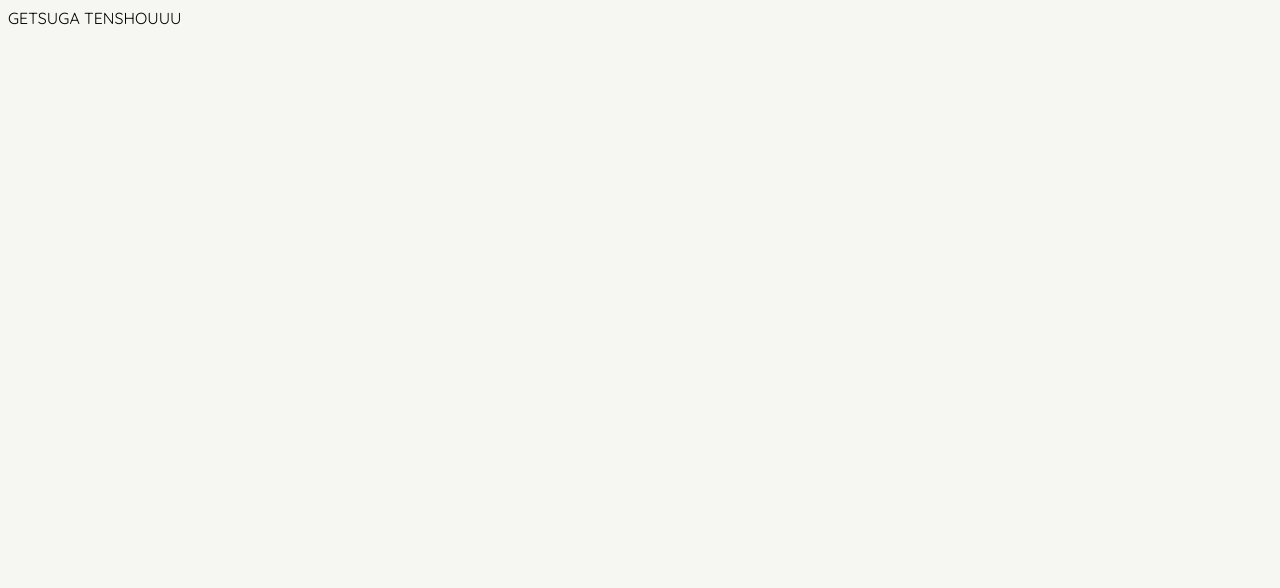
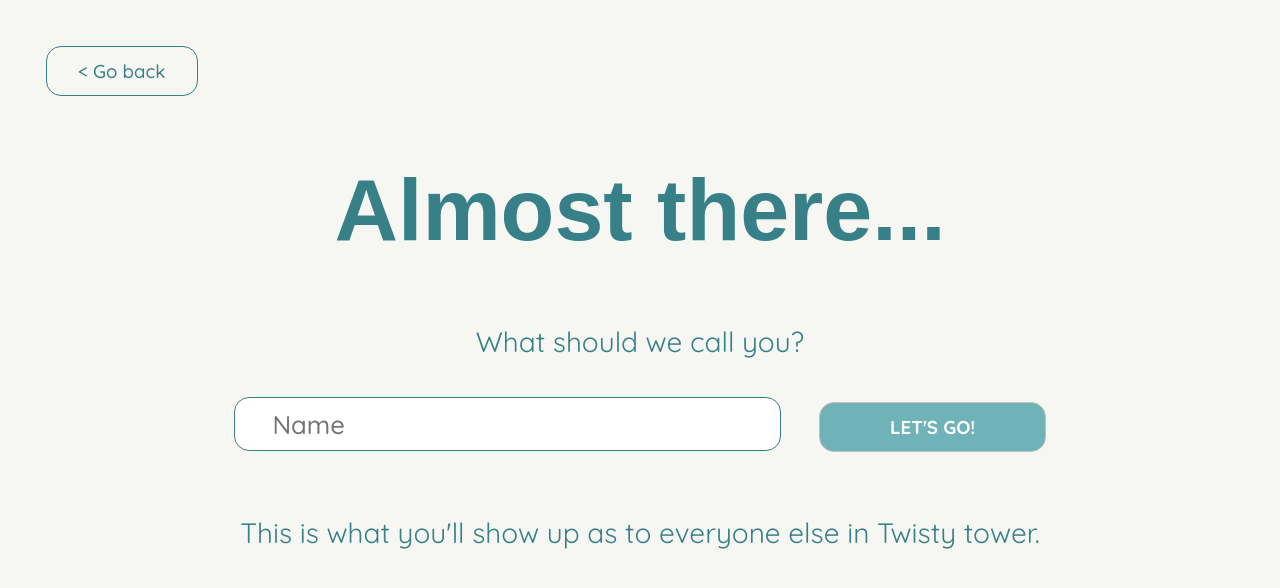
Before and after one commit to gucci-ninja/tower, a Nuxt app: page /towers/newTower in a window 1280 px wide. Shown: the top 588 px of the page. Built offline with nearby package versions, Linux system fonts and the light colour scheme.

Commit message:
Finished new tower front end, TODO: make tower name dynamic

```diff
--- a/pages/towers/newTower.vue
+++ b/pages/towers/newTower.vue
@@ -1,5 +1,18 @@
 <template>
-    <div> GETSUGA TENSHOUUU
+    <div id="app">
+        <button id="goBack"> < Go back </button>
+        <div id="container">
+            <h1 id="title">Almost there...</h1>
+            <h4 id="message">What should we call you? </h4>
+            <input id="name"
+                size="20"
+                placeholder="Name"
+                >
+            <button id = "enterRoom"> LET'S GO!
+            </button>
+            <h4 id="message">This is what you'll show up as to everyone else in Twisty tower.</h4>
+
+        </div>
     </div>
 </template>
 
@@ -15,9 +28,109 @@ export default {
 </script>
 
 <style>
+#app {
+    text-align:left;
+}
+#container {
+  text-align: center;
+}
 body, html {
   height: 100%;
   background-color: #F6F6F2;
   font-family: 'Quicksand', sans-serif;
+  text-align: center;
+}
+#title {
+    font-size: 5.5rem;
+    margin-top: 5%;
+    color: #388087;
+    font-family: Avenir, sans-serif;
+}
+
+#message {
+    color: #388087;
+    font-size: 28px;
+    font-family: 'Quicksand', sans-serif;
+    font-weight: 400;
+    padding-left: 15%;
+    padding-right: 15%;
+    margin-top: 5%;
+}
+
+#name {
+    height: 50px;
+    border: 1px solid #388087;
+    border-radius: 15px;
+    outline: 0;
+    font-size: 1.6rem;
+    font-family: 'Quicksand';
+    padding-left: 3%;
+    margin-right: 3%;
+    width: 40%;
+    color:#388087;
+    font-weight: 500;
+}
+#goBack {
+    border: 1px solid #388087;
+    background-color: #F6F6F2;
+    margin-top: 3%;
+    margin-left: 3%;
+    align-content: flex-start;
+    border-radius: 15px;
+    outline: 0;
+    height: 50px;
+    width: 12%;
+    font-family: 'Quicksand';
+    font-size: 14pt;
+    font-weight: 500;
+    transition: 0.35s;
+    color: #388087;
+}
+#enterRoom {
+    border: 1px solid silver;
+    background-color: #6fb3b8;
+    border-radius: 15px;
+    outline: 0;
+    height: 50px;
+    width: 18%;
+    font-size: 14pt;
+    font-family: 'Quicksand';
+    transition: 0.25s;
+    color: white;
+    font-weight:700;
+}
+#enterRoom:hover {
+    font-size: 16pt;
+    background-color: #F6F6F2;
+    cursor: pointer;
+    color: #388087;
+    letter-spacing: 1px;
+    border: 2px solid #388087;
+}
+
+#goBack:hover{
+    padding-right: 1%;
+    cursor: pointer;
+}
+
+@media only screen and (min-width: 1440px) {
+  #title {
+    margin-top: 5%;
+  }
+  #name {
+    padding-left: 1%;
+    width: 25%;
+
+  }
+  #message{
+      margin-top: 2%;
+  }
+  #enterRoom {
+      width: 8%;
+  }
+  #goBack {
+      width: 7%;
+  }
+
 }
 </style>
```
Also changed, not shown: firebase.js (added, +20 -0 lines), 1 other file (tests, documents, lock files or other folders).
